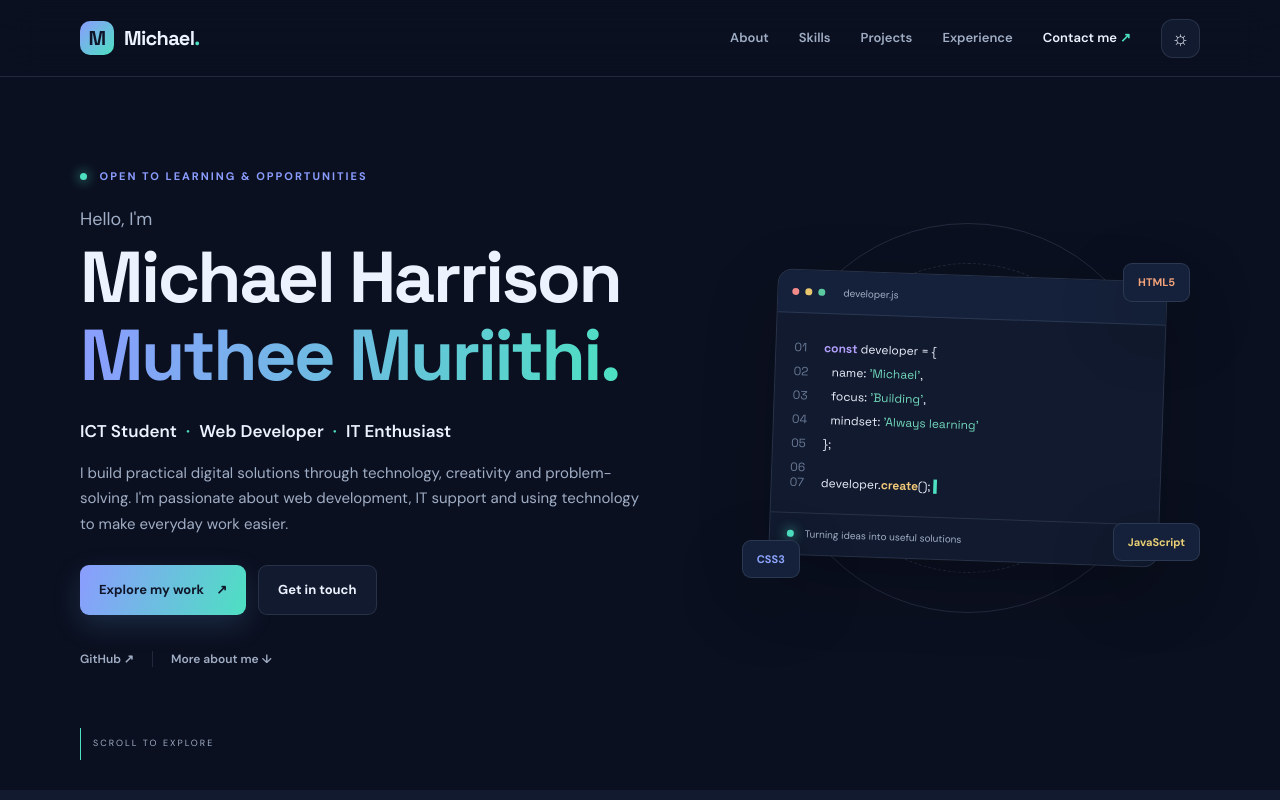
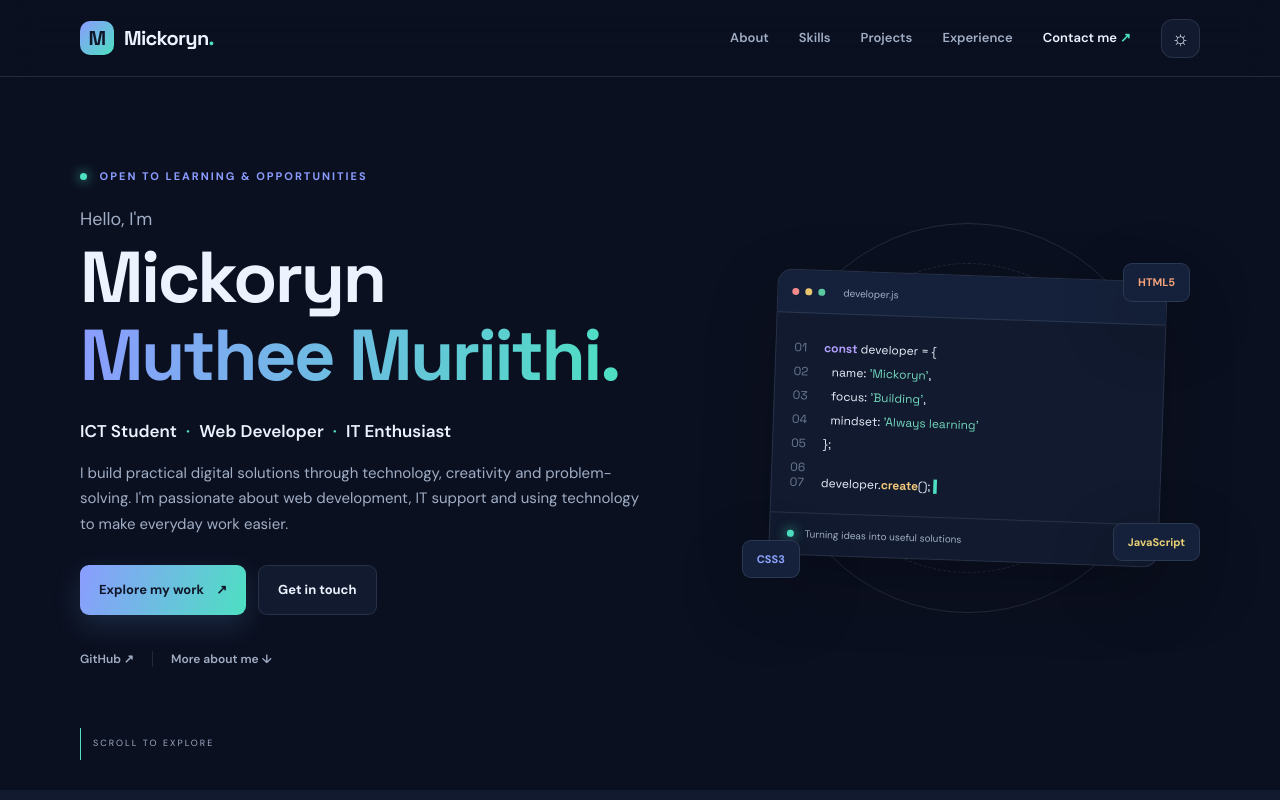
Before and after one commit to Nmickymichael/michael-portfolio, a plain HTML site: page index.html in a window 1280 px wide. Shown: the top 800 px of the page. Drawn offline with Linux system fonts and the light colour scheme; no server answers.

Commit message:
Use Mickoryn brand identity and portfolio copyright credit

```diff
--- a/index.html
+++ b/index.html
@@ -3,9 +3,9 @@
 <head>
   <meta charset="UTF-8">
   <meta name="viewport" content="width=device-width, initial-scale=1.0">
-  <meta name="description" content="Michael Harrison Muthee Muriithi — ICT student, web developer and IT enthusiast. Explore projects, skills and experience.">
+  <meta name="description" content="Mickoryn — ICT student, web developer and IT enthusiast. Explore projects, skills and experience.">
   <meta name="theme-color" content="#0b1020">
-  <title>Michael Harrison Muthee Muriithi | ICT Student & Web Developer</title>
+  <title>Mickoryn | ICT Student & Web Developer</title>
   <link rel="preconnect" href="https://fonts.googleapis.com">
   <link rel="preconnect" href="https://fonts.gstatic.com" crossorigin>
   <link href="https://fonts.googleapis.com/css2?family=DM+Sans:wght@400;500;600;700&family=Space+Grotesk:wght@400;500;600;700&display=swap" rel="stylesheet">
@@ -16,7 +16,7 @@
 <body>
   <header class="site-header">
     <nav class="nav container" aria-label="Main navigation">
-      <a class="brand" href="#home" aria-label="Michael portfolio home"><span class="brand-mark">M</span><span>Michael<span class="brand-dot">.</span></span></a>
+      <a class="brand" href="#home" aria-label="Mickoryn portfolio home"><span class="brand-mark">M</span><span>Mickoryn<span class="brand-dot">.</span></span></a>
       <button class="menu-toggle" id="menu-toggle" aria-label="Open navigation" aria-expanded="false"><span></span><span></span><span></span></button>
       <div class="nav-links" id="nav-links">
         <a href="#about">About</a><a href="#skills">Skills</a><a href="#projects">Projects</a><a href="#experience">Experience</a><a href="#contact" class="nav-contact">Contact me <span>↗</span></a>
@@ -30,7 +30,7 @@
       <div class="hero-copy">
         <p class="eyebrow"><span class="status-dot"></span> OPEN TO LEARNING & OPPORTUNITIES</p>
         <p class="hero-intro">Hello, I'm</p>
-        <h1>Michael Harrison<br><span class="gradient-text">Muthee Muriithi.</span></h1>
+        <h1>Mickoryn<br><span class="gradient-text">Muthee Muriithi.</span></h1>
         <h2>ICT Student <span>·</span> Web Developer <span>·</span> IT Enthusiast</h2>
         <p class="hero-description">I build practical digital solutions through technology, creativity and problem-solving. I'm passionate about web development, IT support and using technology to make everyday work easier.</p>
         <div class="hero-actions"><a class="button button-primary" href="#projects">Explore my work <span>↗</span></a><a class="button button-secondary" href="#contact">Get in touch</a></div>
@@ -38,7 +38,7 @@
       </div>
       <div class="hero-visual" aria-label="Decorative technology illustration">
         <div class="orbit orbit-one"></div><div class="orbit orbit-two"></div>
-        <div class="visual-card"><div class="visual-top"><span></span><span></span><span></span><small>developer.js</small></div><div class="code-lines"><p><i>01</i> <b>const</b> developer = {</p><p><i>02</i> &nbsp; name: <em>'Michael'</em>,</p><p><i>03</i> &nbsp; focus: <em>'Building'</em>,</p><p><i>04</i> &nbsp; mindset: <em>'Always learning'</em></p><p><i>05</i> };</p><p class="code-spacer"><i>06</i></p><p><i>07</i> developer.<strong>create</strong>(); <span class="cursor">▍</span></p></div><div class="visual-footer"><span class="status-dot"></span> Turning ideas into useful solutions</div></div>
+        <div class="visual-card"><div class="visual-top"><span></span><span></span><span></span><small>developer.js</small></div><div class="code-lines"><p><i>01</i> <b>const</b> developer = {</p><p><i>02</i> &nbsp; name: <em>'Mickoryn'</em>,</p><p><i>03</i> &nbsp; focus: <em>'Building'</em>,</p><p><i>04</i> &nbsp; mindset: <em>'Always learning'</em></p><p><i>05</i> };</p><p class="code-spacer"><i>06</i></p><p><i>07</i> developer.<strong>create</strong>(); <span class="cursor">▍</span></p></div><div class="visual-footer"><span class="status-dot"></span> Turning ideas into useful solutions</div></div>
         <div class="floating-chip chip-html">HTML5</div><div class="floating-chip chip-js">JavaScript</div><div class="floating-chip chip-css">CSS3</div>
       </div>
       <a class="scroll-cue" href="#about"><span></span> SCROLL TO EXPLORE</a>
@@ -75,8 +75,8 @@
 
     <section class="section container" id="development"><div class="section-heading"><p class="eyebrow">06 / CONTINUOUS LEARNING</p><h2>Always <span class="gradient-text">learning.</span></h2></div><div class="learning-list"><div><span class="learning-icon">✓</span><p><strong>Certificate in Cybersecurity</strong><small>HP LIFE Foundation · 2024</small></p></div><div><span class="learning-icon">↗</span><p><strong>Web Development & Programming Track</strong><small>freeCodeCamp · September 2026 — Present</small></p></div></div></section>
 
-    <section class="section contact-section" id="contact"><div class="container contact-inner"><p class="eyebrow">07 / GET IN TOUCH</p><h2>Have an opportunity<br>or an idea? <span class="gradient-text">Let's talk.</span></h2><p>I'm open to connecting about ICT opportunities, internships, collaborations and interesting projects.</p><div class="contact-actions"><a class="button button-primary" href="https://wa.me/254710769139" target="_blank" rel="noreferrer">Chat on WhatsApp ↗</a><a class="button button-secondary" href="mailto:michaelmicky796@gmail.com">Email me</a><a class="button button-secondary" href="https://github.com/Nmickymichael" target="_blank" rel="noreferrer">GitHub ↗</a></div><p class="contact-note">I look forward to hearing from you.</p></div></section>
+    <section class="section contact-section" id="contact"><div class="container contact-inner"><p class="eyebrow">07 / GET IN TOUCH</p><h2>Have an opportunity<br>or an idea? <span class="gradient-text">Let's talk.</span></h2><p>I'm open to connecting about ICT opportunities, internships, collaborations and interesting projects.</p><div class="contact-actions"><a class="button button-secondary" href="https://github.com/Nmickymichael" target="_blank" rel="noreferrer">GitHub ↗</a></div><p class="contact-note">I look forward to hearing from you.</p></div></section>
   </main>
-  <footer class="footer"><div class="container footer-inner"><a class="brand" href="#home"><span class="brand-mark">M</span><span>Michael<span class="brand-dot">.</span></span></a><p>Designed and built with care · <span id="year"></span></p><a href="#home">Back to top ↑</a></div></footer>
+  <footer class="footer"><div class="container footer-inner"><a class="brand" href="#home"><span class="brand-mark">M</span><span>Mickoryn<span class="brand-dot">.</span></span></a><p>© 2026 Mickoryn. All rights reserved.</p><a href="#home">Back to top ↑</a></div></footer>
 </body>
 </html>
```
